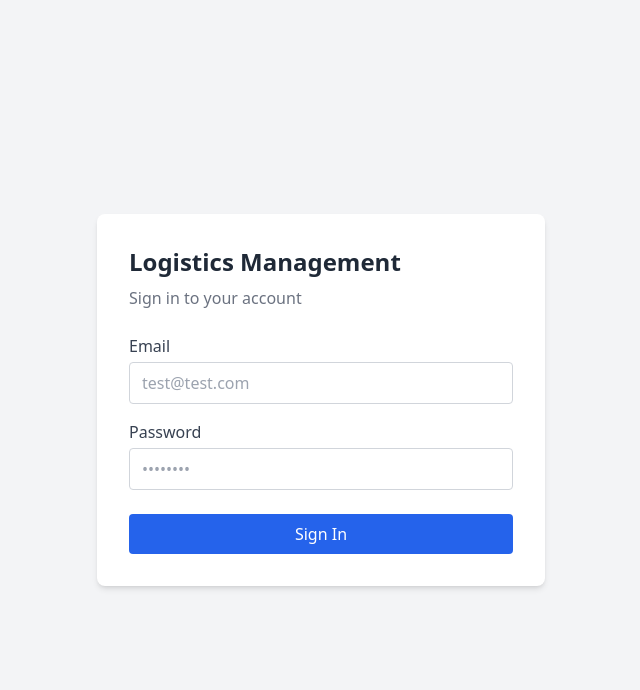
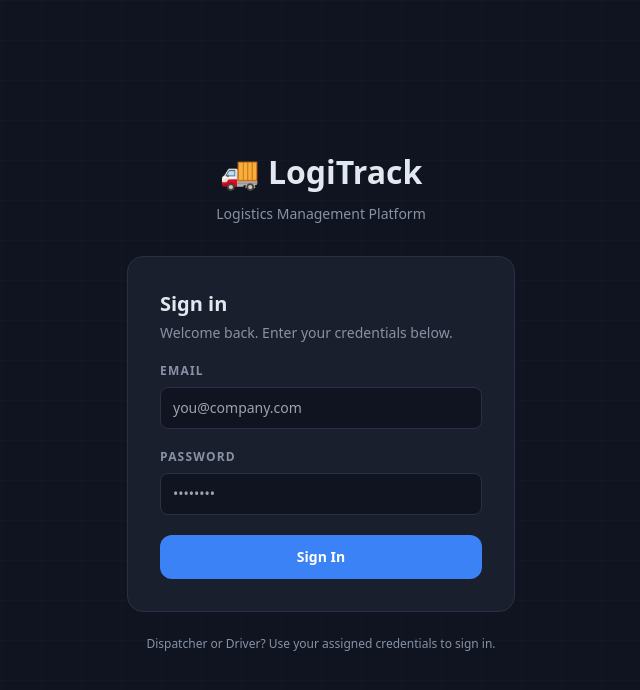
Before and after one commit to berkaniaymen/logistics-management-app, a React (Vite) app in the folder frontend/: page / in a window 1280 px wide. Shown: the top 690 px of the page, without its empty margins (319-959 px from the left). Built offline with nearby package versions, Linux system fonts and the light colour scheme.

Commit message:
feat: new dark theme login page

```diff
--- a/frontend/src/pages/Login.jsx
+++ b/frontend/src/pages/Login.jsx
@@ -5,23 +5,21 @@ export default function Login() {
   const [email, setEmail] = useState('')
   const [password, setPassword] = useState('')
   const [error, setError] = useState('')
+  const [loading, setLoading] = useState(false)
 
   const handleLogin = async () => {
-    alert('clicked')  // add this
-    console.log('email:', email, 'password:', password)
+    setError('')
+    setLoading(true)
     try {
-
       const formData = new FormData()
       formData.append('username', email)
       formData.append('password', password)
 
       const response = await api.post('/auth/login', formData, {
-        headers: { 'Content-Type': 'multipart/form-data' }
+        headers: { 'Content-Type': 'multipart/form-data' },
       })
 
       const token = response.data.access_token
-
-      // Decode JWT payload
       const base64 = token.split('.')[1].replace(/-/g, '+').replace(/_/g, '/')
       const payload = JSON.parse(window.atob(base64))
 
@@ -36,53 +34,91 @@ export default function Login() {
       } else {
         window.location.href = '/dashboard'
       }
-
     } catch (err) {
-      console.error('Login error:', err)
       setError('Invalid email or password')
     }
+    setLoading(false)
+  }
+
+  const handleKeyDown = (e) => {
+    if (e.key === 'Enter') handleLogin()
   }
 
   return (
-    <div className="min-h-screen bg-gray-100 flex items-center justify-center">
-      <div className="bg-white p-8 rounded-lg shadow-md w-full max-w-md">
-        <h1 className="text-2xl font-bold text-gray-800 mb-2">Logistics Management</h1>
-        <p className="text-gray-500 mb-6">Sign in to your account</p>
+    <div style={{ background: '#0f1420', minHeight: '100vh', fontFamily: 'system-ui, sans-serif' }} className="flex items-center justify-center">
+
+      {/* Background grid effect */}
+      <div style={{
+        position: 'fixed', inset: 0, zIndex: 0,
+        backgroundImage: 'linear-gradient(#2a314720 1px, transparent 1px), linear-gradient(90deg, #2a314720 1px, transparent 1px)',
+        backgroundSize: '40px 40px',
+      }} />
+
+      <div style={{ position: 'relative', zIndex: 1, width: '100%', maxWidth: '420px' }} className="px-4">
+
+        <div className="text-center mb-8">
+          <div style={{ color: '#e2e8f0', fontSize: '32px', fontWeight: '800' }}>🚚 LogiTrack</div>
+          <div style={{ color: '#8892a4' }} className="text-sm mt-2">Logistics Management Platform</div>
+        </div>
+
+        <div style={{ background: '#1a1f2e', border: '1px solid #2a3147' }} className="rounded-2xl p-8 space-y-5">
+
+          <div>
+            <h2 style={{ color: '#e2e8f0', fontSize: '20px', fontWeight: '700' }}>Sign in</h2>
+            <p style={{ color: '#8892a4' }} className="text-sm mt-1">Welcome back. Enter your credentials below.</p>
+          </div>
 
           {error && (
-          <div className="bg-red-100 text-red-700 p-3 rounded mb-4">
+            <div style={{ background: '#ef444420', border: '1px solid #ef444440', color: '#f87171' }} className="rounded-lg px-4 py-3 text-sm">
               {error}
             </div>
           )}
 
-        <div className="mb-4">
-          <label className="block text-gray-700 mb-1">Email</label>
+          <div>
+            <label style={{ color: '#8892a4' }} className="text-xs uppercase tracking-widest font-semibold block mb-2">
+              Email
+            </label>
             <input
               type="email"
-            className="w-full border border-gray-300 rounded px-3 py-2 focus:outline-none focus:border-blue-500"
+              placeholder="you@company.com"
               value={email}
               onChange={(e) => setEmail(e.target.value)}
-            placeholder="test@test.com"
+              onKeyDown={handleKeyDown}
+              style={{ background: '#0f1420', border: '1px solid #2a3147', color: '#e2e8f0' }}
+              className="w-full rounded-lg px-3 py-2.5 text-sm outline-none"
             />
           </div>
 
-        <div className="mb-6">
-          <label className="block text-gray-700 mb-1">Password</label>
+          <div>
+            <label style={{ color: '#8892a4' }} className="text-xs uppercase tracking-widest font-semibold block mb-2">
+              Password
+            </label>
             <input
               type="password"
-            className="w-full border border-gray-300 rounded px-3 py-2 focus:outline-none focus:border-blue-500"
+              placeholder="••••••••"
               value={password}
               onChange={(e) => setPassword(e.target.value)}
-            placeholder="••••••••"
+              onKeyDown={handleKeyDown}
+              style={{ background: '#0f1420', border: '1px solid #2a3147', color: '#e2e8f0' }}
+              className="w-full rounded-lg px-3 py-2.5 text-sm outline-none"
             />
           </div>
 
           <button
             onClick={handleLogin}
-          className="w-full bg-blue-600 text-white py-2 rounded hover:bg-blue-700 transition"
+            disabled={loading}
+            style={{ background: loading ? '#2a3147' : '#3b82f6' }}
+            className="w-full text-white font-bold py-3 rounded-xl text-sm hover:opacity-90 transition"
           >
-          Sign In
+            {loading ? 'Signing in...' : 'Sign In'}
           </button>
+
+        </div>
+
+        <div style={{ color: '#8892a4' }} className="text-center text-xs mt-6">
+          Dispatcher or Driver? Use your assigned credentials to sign in.
+        </div>
+
       </div>
     </div>
   )
```
Lines whose indentation alone changed are shown as unchanged.
